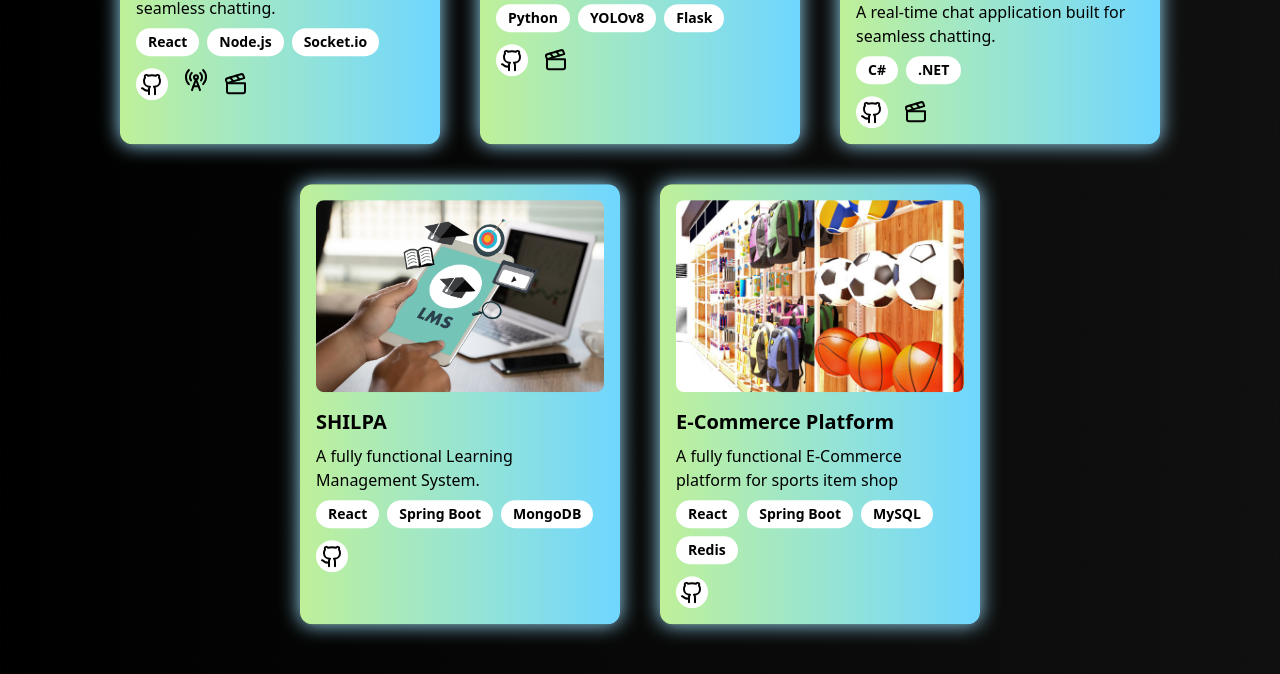
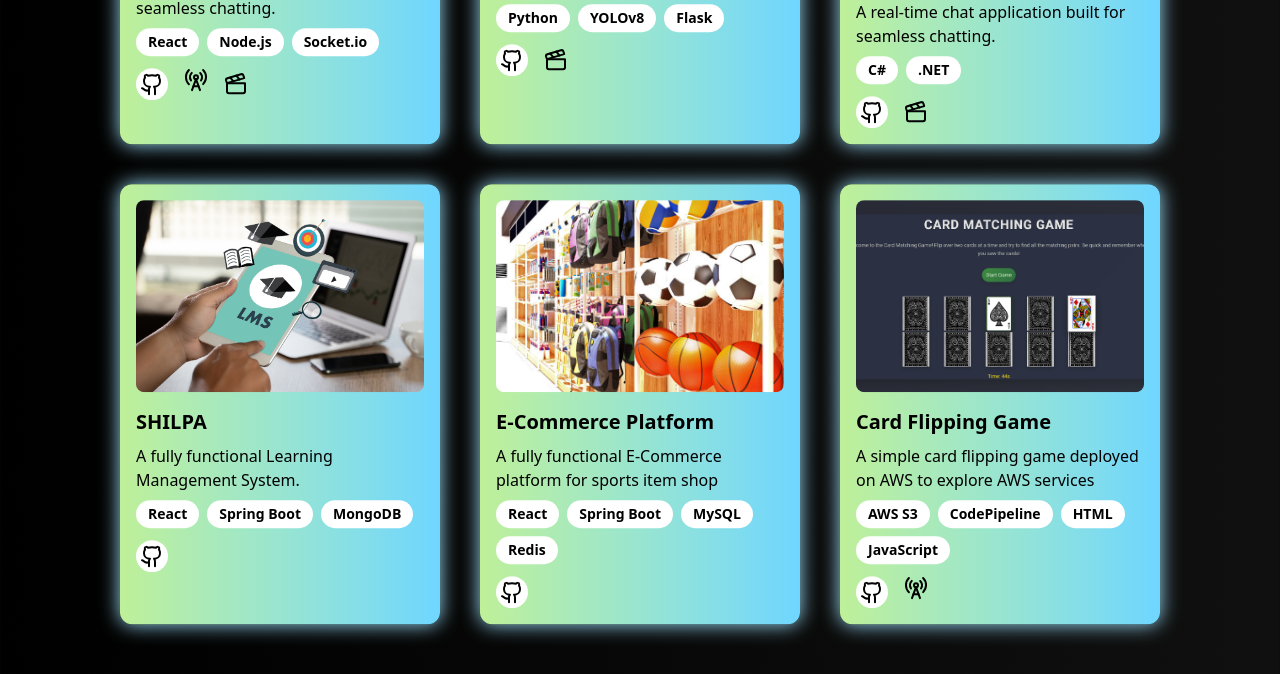
Before and after one commit to thurunuym/my-portofolio, a React (Vite) app: page / in a window 1280 px wide. Shown: the part 3411-4085 px from the top of the page. Built offline with nearby package versions, Linux system fonts and the light colour scheme; a web font is replaced by a local one.

Commit message:
project updated

```diff
--- a/src/components/Projects.jsx
+++ b/src/components/Projects.jsx
@@ -11,7 +11,7 @@ import videoIcon from "../assets/icons/video.svg";
 import chatwhizVideo from "../assets/videos/chatwhiz.mp4";
 import signVideo from "../assets/videos/signVideo.mp4";
 import hardwareVideo from "../assets/videos/hardwareVideo.mp4";
-
+import cardImg from "../assets/cardGame.png"
 const projects = [
   {
     name: "Chatwhiz",
@@ -53,7 +53,17 @@ const projects = [
     description: "A fully functional E-Commerce platform for sports item shop",
     image: ecommerceImg,
     technologies: ["React", "Spring Boot", "MySQL" , "Redis"],
-    github:"https://github.com/ShashithaU/SportsCente-Frontend"
+    github:"https://github.com/ShashithaU/SportsCente-Frontend",
+
+  },
+  {
+    name: "Card Flipping Game ",
+    description: "A simple card flipping game deployed on AWS to explore AWS services",
+    image: cardImg,
+    technologies: ["AWS S3" , "CodePipeline" ,"HTML", "JavaScript" ],
+    github:"https://github.com/thurunuym/card-flipping-game",
+    live: "http://meme-card-game-111.s3-website-ap-southeast-2.amazonaws.com/"
+
 
   }
 ];
```
Also changed, not shown: src/assets/cardGame.png (added).
